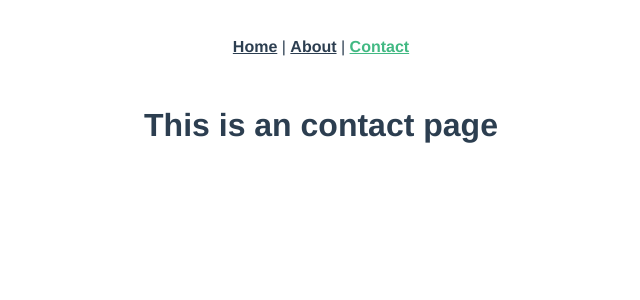
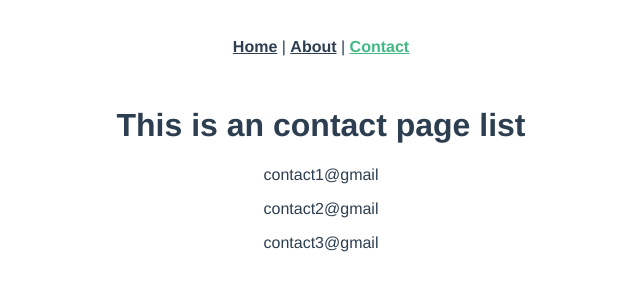
Before and after one commit to PaulPintang/vue-router, a Vue app: page /contact in a window 1280 px wide. Shown: the top 300 px of the page, without its empty margins (319-959 px from the left). Built offline with nearby package versions, Linux system fonts and the light colour scheme.

Commit message:
implement router parameter

```diff
--- a/src/router/index.js
+++ b/src/router/index.js
@@ -1,7 +1,8 @@
 import { createRouter, createWebHistory } from "vue-router";
 import Home from "../views/Home.vue";
 import About from "../views/About.vue";
-import Contact from "../views/Contact.vue";
+import Contact from "../views/contacts/Contact.vue";
+import ContactDetails from "../views/contacts/ContactDetails.vue";
 
 const routes = [
   {
@@ -12,22 +13,17 @@ const routes = [
   {
     path: "/about",
     name: "About",
-    // route level code-splitting
-    // this generates a separate chunk (about.[hash].js) for this route
-    // which is lazy-loaded when the route is visited.
-    // component: () =>
-    //   import(/* webpackChunkName: "about" */ "../views/About.vue"),
     component: About,
   },
   {
     path: "/contact",
     name: "Contact",
-    // route level code-splitting
-    // this generates a separate chunk (about.[hash].js) for this route
-    // which is lazy-loaded when the route is visited.
-    // component: () =>
-    //   import(/* webpackChunkName: "about" */ "../views/Contact.vue"),
     component: Contact,
+  },
+  {
+    path: "/contact/:id",
+    name: "ContactDetails",
+    component: ContactDetails,
   },
 ];
 
--- a/src/views/Contact.vue
+++ /dev/null
@@ -1,5 +0,0 @@
-<template>
-  <div class="about">
-    <h1>This is an contact page</h1>
-  </div>
-</template>
--- /dev/null
+++ b/src/views/contacts/Contact.vue
@@ -0,0 +1,22 @@
+<template>
+  <div class="about">
+    <h1>This is an contact page list</h1>
+    <div v-for="contact in contacts" :key="contact.id">
+      <p>{{ contact.gmail }}</p>
+    </div>
+  </div>
+</template>
+
+<script>
+export default {
+  data() {
+    return {
+      contacts: [
+        { id: 1, gmail: "contact1@gmail", fb: "dsadsa.fb" },
+        { id: 2, gmail: "contact2@gmail", fb: "sdfdsf.fb" },
+        { id: 3, gmail: "contact3@gmail", fb: "fdsfdsfs.fb" },
+      ],
+    };
+  },
+};
+</script>
--- /dev/null
+++ b/src/views/contacts/ContactDetails.vue
@@ -0,0 +1,3 @@
+<template>
+  <div>Contact details</div>
+</template>
```
